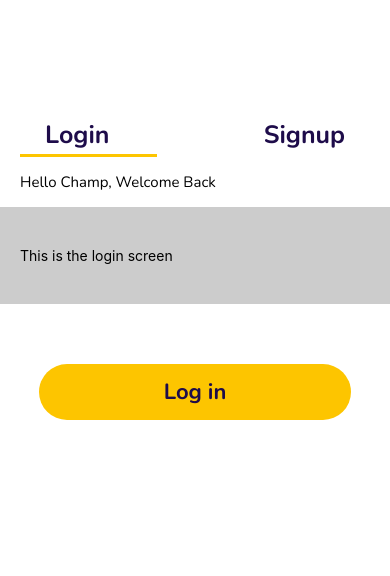
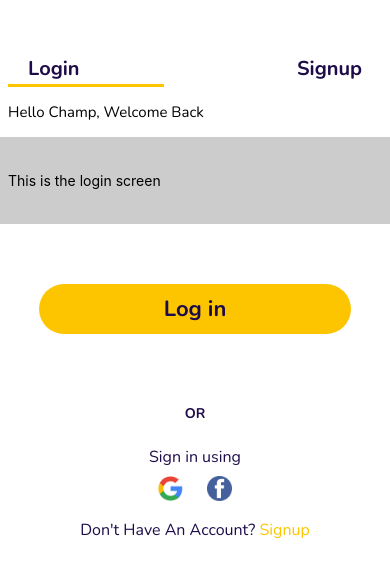
Before and after one commit to Praisecodes/Nlacha, a React Native app: screen /Login in a window 390 px wide. Shown: the part 124-700 px from the top of the page. Built offline with nearby package versions, Linux system fonts and the light colour scheme.

Commit message:
Still on auth

```diff
--- a/app.json
+++ b/app.json
@@ -8,7 +8,7 @@
     "userInterfaceStyle": "light",
     "splash": {
       "image": "./assets/logo.png",
-      "resizeMode": "cover",
+      "resizeMode": "contain",
       "backgroundColor": "#FDC500"
     },
     "updates": {
--- a/layouts/authLayout.js
+++ b/layouts/authLayout.js
@@ -1,14 +1,17 @@
-import { View, Text, TouchableWithoutFeedback } from "react-native";
+import { View, Text, TouchableWithoutFeedback, Image } from "react-native";
 import AuthStyle from "../styles/authstyle";
 
-export default function AuthLayout({children, page, switchToLogin, switchToSignup}){
+export default function AuthLayout({ children, page, switchToLogin, switchToSignup }) {
+    const Google = require('../assets/images/google.png');
+    const Facebook = require('../assets/images/facebook.png');
+
     return (
         <View style={AuthStyle.authContainer}>
             <View style={AuthStyle.topButtons}>
                 <TouchableWithoutFeedback
                     onPress={switchToLogin}
                 >
-                    <Text style={[AuthStyle.topTexts, (page=="Login")?AuthStyle.selectedBorder:AuthStyle.usSelectedBorder]}>
+                    <Text style={[AuthStyle.topTexts, (page == "Login") ? AuthStyle.selectedBorder : AuthStyle.usSelectedBorder]}>
                         Login
                     </Text>
                 </TouchableWithoutFeedback>
@@ -16,22 +19,41 @@ export default function AuthLayout({children, page, switchToLogin, switchToSignu
                 <TouchableWithoutFeedback
                     onPress={switchToSignup}
                 >
-                    <Text style={[AuthStyle.topTexts, AuthStyle.toTheRight, (page=="Signup")?AuthStyle.selectedBorder:AuthStyle.usSelectedBorder]}>
+                    <Text style={[AuthStyle.topTexts, AuthStyle.toTheRight, (page == "Signup") ? AuthStyle.selectedBorder : AuthStyle.usSelectedBorder]}>
                         Signup
                     </Text>
                 </TouchableWithoutFeedback>
             </View>
-            {((page=="Login")?<Text style={AuthStyle.welcomeBack}>Hello Champ, Welcome Back</Text>:"")}
+            {((page == "Login") ? <Text style={AuthStyle.welcomeBack}>Hello Champ, Welcome Back</Text> : "")}
             <View style={AuthStyle.mainContent}>
                 {children}
             </View>
             <View style={AuthStyle.buttonContainer}>
                 <TouchableWithoutFeedback>
                     <Text style={AuthStyle.button}>
-                        {(page=="Login")?'Log in':'Create Account'}
+                        {(page == "Login") ? 'Log in' : 'Create Account'}
                     </Text>
                 </TouchableWithoutFeedback>
             </View>
+            <Text style={{ fontFamily: 'Nunito_bold', color: '#1E0C4A', paddingVertical: 10, }}>
+                OR
+            </Text>
+
+            <View style={AuthStyle.otherOptions}>
+                <Text style={AuthStyle.texts}>
+                    Sign in using
+                </Text>
+                <View style={AuthStyle.imageView}>
+                    <Image source={Google} style={AuthStyle.image} />
+                    <Image source={Facebook} style={AuthStyle.image} />
+                </View>
+            </View>
+            {(page == "Login") ? (<TouchableWithoutFeedback>
+                <Text style={AuthStyle.texts}>
+                    Don't Have An Account?{' '}
+                    <Text style={{ color: '#FDC500' }}>Signup</Text>
+                </Text>
+            </TouchableWithoutFeedback>) : ''}
         </View>
     )
 }
--- a/styles/authstyle.js
+++ b/styles/authstyle.js
@@ -13,15 +13,15 @@ const AuthStyle = StyleSheet.create({
         width: wp('100%'),
         justifyContent: 'space-between',
         flexDirection: 'row',
-        paddingHorizontal: 20,
+        paddingHorizontal: wp('2%'),
     },
     topTexts: {
         color: '#1E0C4A',
         backgroundColor: 'transparent',
         fontFamily: 'Nunito_bold',
-        fontSize: 25,
-        width: wp('35%'),
-        paddingHorizontal: 25,
+        fontSize: 20,
+        width: wp('40%'),
+        paddingHorizontal: 20,
         paddingVertical: 2,
     },
     toTheRight: {
@@ -37,14 +37,14 @@ const AuthStyle = StyleSheet.create({
     },
     welcomeBack: {
         width: wp('100%'),
-        paddingHorizontal: 20,
+        paddingHorizontal: wp('2%'),
         paddingVertical: 15,
         fontFamily: 'Nunito',
         fontSize: 15,
     },
     mainContent: {
-        paddingHorizontal: 20,
-        paddingVertical: 40,
+        paddingHorizontal: wp('2%'),
+        paddingVertical: 35,
         backgroundColor: '#cccccc',
         width: wp('100%'),
     },
@@ -58,7 +58,7 @@ const AuthStyle = StyleSheet.create({
     },
     button: {
         backgroundColor: '#FDC500',
-        paddingVertical: 13,
+        paddingVertical: 10,
         fontFamily: 'Nunito_bold',
         fontSize: 22,
         width: wp('80%'),
@@ -66,6 +66,30 @@ const AuthStyle = StyleSheet.create({
         textAlign: 'center',
         color: '#1E0C4A'
     },
+    otherOptions: {
+        paddingVertical: 10,
+        width: wp('100%'),
+        display: 'flex',
+        justifyContent: 'center',
+        alignItems: 'center',
+    },
+    texts: {
+        color: '#1E0C4A',
+        fontFamily: 'Nunito',
+        paddingVertical: 3,
+        fontSize: 16,
+    },
+    imageView: {
+        display: 'flex',
+        flexDirection: 'row',
+        width: wp('25%'),
+        justifyContent: 'space-around',
+        paddingVertical: 5,
+    },
+    image: {
+        width: 25,
+        height: 25,
+    },
 });
 
 export default AuthStyle;
```
Also changed, not shown: assets/images/facebook.png (added), assets/images/google.png (added).
